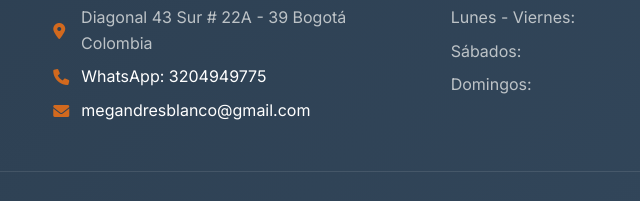
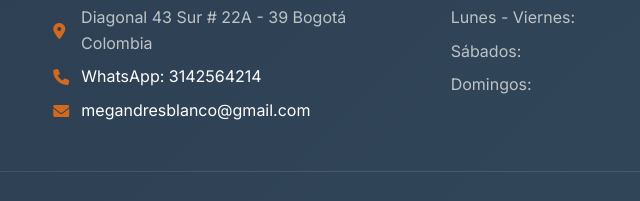
Before and after one commit to charlimax/charcuteria_andres, a website: page public/index.html in a window 1280 px wide. Shown: the part 2793-2994 px from the top of the page, 404-1044 px from the left. Drawn offline with nearby package versions, Linux system fonts and the light colour scheme.

Commit message:
cambio de numero

```diff
--- a/public/index.html
+++ b/public/index.html
@@ -240,7 +240,7 @@
                         <div class="contact-item">
                             <i class="fas fa-phone"></i>
                             <a href="https://wa.me/573142564214?text=Vengo%20de%20tu%20p%C3%A1gina"target="_blank"rel="noopener noreferrer">
-  				 WhatsApp: 3204949775
+  				 WhatsApp: 3142564214
 			    </a>
 
                         </div>
```
